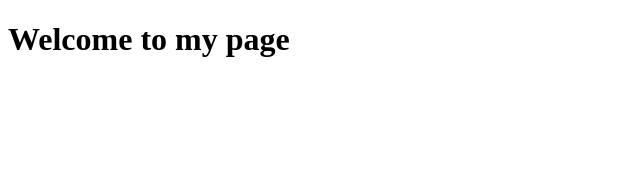
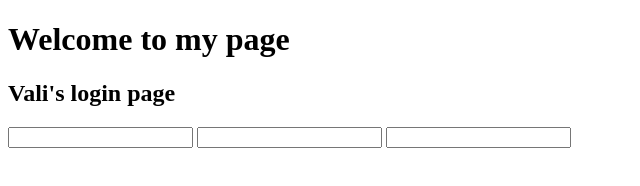
Before and after one commit to valimasca/githubtest, a plain HTML site: page index.html in a window 1280 px wide. Shown: the whole page, without its empty margins (0-640 px from the left). Drawn offline with Linux system fonts and the light colour scheme.

Commit message:
added starting to login page1

```diff
--- a/index.html
+++ b/index.html
@@ -9,6 +9,12 @@
 </head>
 <body>
     <h1>Welcome to my page</h1>
+    <h2>Vali's login page</h2>
+    <form>
+        <input type="text">
+        <input type="text">
+        <input type="text">
+    </form>
     <script src="script.js"></script>
 </body>
 </html>
```
